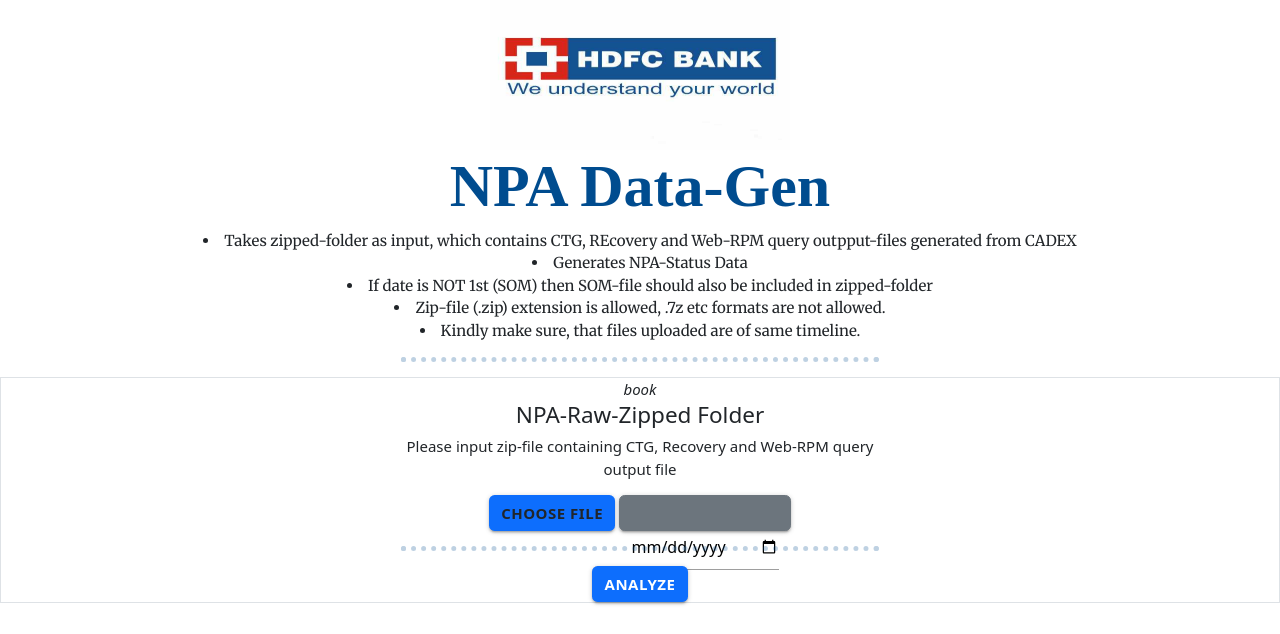
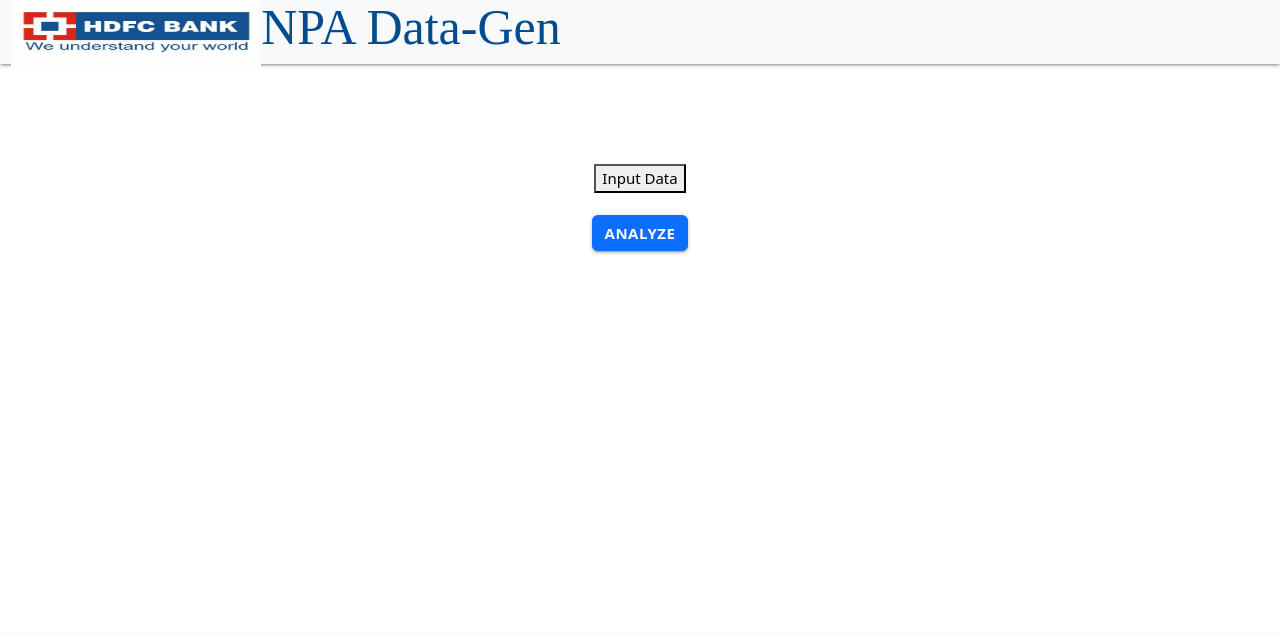
Before and after one commit to Ajoyabhi/flask_n_update, a Flask app: page / in a window 1280 px wide. Shown: the top 634 px of the page. Run offline with Flask 3, Linux system fonts and the light colour scheme; some libraries are stand-ins or nearby versions.

Commit message:
popup changes

```diff
--- /dev/null
+++ b/static/css/style.css
@@ -0,0 +1,126 @@
+.container {
+    justify-content: center;
+    align-items: center;
+    height: auto;
+    margin-top: 100px;
+
+  }
+.portrait-crop
+{
+    overflow: hidden;
+}
+
+.portrait-crop img
+{
+    margin-bottom: -30px;
+    margin-top: -20px;
+
+}
+
+
+.services-container {
+    overflow: hidden;
+}
+
+@keyframes slideIn {
+    from {
+      transform: translateX(-100%);
+    }
+    to {
+      transform: translateX(0);
+    }
+}
+
+.services-container ul li {
+    animation: slideIn 1s ease-in-out forwards;
+}
+
+#heading {
+    color: #004c8f;
+    font-family: 'Times New Roman', 'Lobster', cursive;
+    font-size: 50px;
+    text-align: center;
+    margin-top: 0%;
+
+}
+
+.spinner-container {
+    display: flex;
+    justify-content: center;
+    align-items: center;
+    height: auto;
+}
+
+.spinner {
+    width: 40px;
+    height: 40px;
+    border: 4px solid #f3f3f3;
+    border-top: 4px solid #3498db;
+    border-radius: 50%;
+    animation: spin 1s linear infinite;
+}
+
+@keyframes spin {
+    0% {
+      transform: rotate(0deg);
+    }
+    100% {
+      transform: rotate(360deg);
+    }
+}
+
+footer {
+    position: fixed;
+    left: 0;
+    bottom: 0;
+    width: 100%;
+    background-color: #f5f5f5;
+    padding: 20px;
+    text-align: center;
+  }
+
+/* #animation-list {
+    padding-left: 0;
+    list-style-position: inside;
+}
+
+#animation-list li {
+    font-size: 15px;
+    font-family: 'Merriweather', serif;
+} */
+
+
+.popup-container {
+    position: fixed;
+    top: 0;
+    left: 0;
+    width: 100%;
+    height: 100%;
+    background-color: rgba(0, 0, 0, 0.5);
+    display: flex;
+    justify-content: center;
+    align-items: center;
+    z-index: 999;
+    display: none;
+}
+
+  /* Styles for the popup content */
+.popup-content {
+    background-color: #f5f5f5;
+    padding: 20px;
+    max-width: 500px;
+    border-radius: 5px;
+    text-align: center;
+    position: relative;
+}
+
+
+.close-button {
+    position: absolute;
+    top: 22px;
+    right: 20px;
+    background: none;
+    border: none;
+    color: #000;
+    cursor: pointer;
+}
--- a/templates/index.html
+++ b/templates/index.html
@@ -22,83 +22,44 @@
       rel="stylesheet"
     />
     <script src="static/try_n.js"></script>
-    <link rel="stylesheet" href="static/css/style.css?1.4.2" />
+    <link rel="stylesheet" href="../static/css/style.css" />
   </head>
 
   <body>
-    <center>
-      <img
-        src="/static/css/hdfc-bank-jobs.jpg"
-        alt="HDFC Bank"
-        width="300"
-        height="150"
-      />
-    </center>
-    <h3
-      class="center-align"
-      style="
-        color: #004c8f;
-        font-family: 'Times New Roman', 'Lobster', cursive;
-        font-size: 60px;
-        text-align: center;
-        margin-top: 0%;
-      "
-    >
-      <b>NPA Data-Gen</b>
-    </h3>
-
-
-
-    <div
-      class="col s7 m2 text-center"
-
-    >
-      <div class="services-container center-align">
-        <li style="font-size: 15px; font-family: 'Merriweather', serif">
-          Takes zipped-folder as input, which contains CTG, REcovery and Web-RPM
-          query outpput-files generated from CADEX
-        </li>
-        <li style="font-size: 15px; font-family: 'Merriweather', serif">
-          Generates NPA-Status Data
-        </li>
-
-        <li style="font-size: 15px; font-family: 'Merriweather', serif">
-          If date is NOT 1st (SOM) then SOM-file should also be included in
-          zipped-folder
-        </li>
-        <li style="font-size: 15px; font-family: 'Merriweather', serif">
-          Zip-file (.zip) extension is allowed, .7z etc formats are not allowed.
-        </li>
-        <li style="font-size: 15px; font-family: 'Merriweather', serif">
-          Kindly make sure, that files uploaded are of same timeline.
-        </li>
+    <header><nav class="navbar navbar-expand-lg bg-light">
+        <div class="container-fluid portrait-crop"  >
+          <div class="d-flex align-items-center">
+            <img src="/static/css/hdfc-bank-jobs.jpg" alt="HDFC Bank" width="250" height="100" />
+            <div class="mr-4">
+              <a class="navbar-brand" id="heading" href="#">
+                NPA Data-Gen
+              </a>
             </div>
           </div>
 
-    <div class="container" style="max-width: 500px">
-      <hr style="border: #004c8f dotted 5px; border-bottom: none" />
+          <button class="navbar-toggler" type="button" data-bs-toggle="collapse" data-bs-target="#navbarSupportedContent" aria-controls="navbarSupportedContent" aria-expanded="false" aria-label="Toggle navigation">
+            <span class="navbar-toggler-icon"></span>
+          </button>
+
+          <div class="collapse navbar-collapse" id="navbarSupportedContent">
+            <!-- Navbar links or additional content -->
           </div>
+        </div>
+      </nav>
+    </header>
 
-    <!-- end of section 3 -->
-    <!-- section 2    -->
-    <form
-      class="full border"
-      name="form"
-      method="POST"
-      enctype="multipart/form-data"
-    >
+
+    <div class="container text-center">
+
+
+          <button id="openPopupButton" >Input Data</button>
+          <div class="popup-container" id="popupContainer">
+            <div class="popup-content">
+              <button class="close-button" onclick="closePopup()">Close</button>
+              <form class="full border" name="form" method="POST" enctype="multipart/form-data">
                 <section style="background: white">
-        <div class="container" style="max-width: 500px">
-          <!--             <div class="row mt-1"> -->
-
-          <div class="col s12 m3">
-            <div class="services-container text-center">
-              <i class="material-icons my-icon">book</i>
                       <h4>NPA-Raw-Zipped Folder</h4>
-              <p>
-                Please input zip-file containing CTG, Recovery and Web-RPM query
-                output file
-              </p>
+                      <p>Please input zip-file containing CTG, Recovery and Web-RPM query output file</p>
                       <input
                           style="display: none"
                           type="file"
@@ -118,32 +79,44 @@
                           <label for="datepicker"></label>
                           <input type="date" id="datepicker">
                       </div>
+                      <div class="btn btn-secondary">
+                          <label for="datepicker"></label>
+                          <input type="date" id="datepicker">
+                      </div>
 
                       </div>
                       </div>
-          <hr style="border: #004c8f dotted 5px; border-bottom: none" />
+                      <br/>
+                      <br/>
+
+                      <button class="btn bg-primary s12 m2 text-center" style="color: white; background: #004c8f" type="submit" value="Analyze" name="Analyze" onclick="showSpinner()">
+                          <strong id="analyzeButtonText">Analyze</strong>
+                          <div class="spinner-container" id="spinnerContainer" style="display: none;">
+                          <div class="spinner"></div>
+                          </div>
+                      </button>
+                  </section>
+              </form>
+            </div>
+        </div>
     </div>
 
-        <div class="container" style="max-width: 500px">
-          <div class="services-container-f text-center">
-            <button
-              class="btn bg-primary s12 m2 text-center"
-              style="color: white; background: #004c8f"
-              type="submit"
-              enctype="multipart/form-data"
-              value="Analyze"
-              name="Analyze"
-            >
-              <strong >Analyze</strong>
-            </button>
+    <footer class="footer">
+        <div class="services-container center-align">
+          <ul id="animation-list" style="padding-left: 0; list-style-position: inside;">
+            <li style="font-size: 15px; font-family: 'Merriweather', serif">Takes zipped-folder as input, which contains CTG, Recovery, and Web-RPM query output-files generated from CADEX</li>
+            <li style="font-size: 15px; font-family: 'Merriweather', serif">Generates NPA-Status Data</li>
+            <li style="font-size: 15px; font-family: 'Merriweather', serif">If the date is NOT 1st (SOM), then SOM-file should also be included in the zipped-folder</li>
+            <li style="font-size: 15px; font-family: 'Merriweather', serif">Zip-file (.zip) extension is allowed, .7z, etc. formats are not allowed.</li>
+            <li style="font-size: 15px; font-family: 'Merriweather', serif">Kindly make sure that files uploaded are of the same timeline.</li>
+          </ul>
         </div>
-        </div>
-      </section>
-    </form>
+      </footer>
+
 
     <!-- </script> -->
     <script src="https://cdn.jsdelivr.net/npm/bootstrap@5.3.0/dist/js/bootstrap.bundle.min.js" integrity="sha384-geWF76RCwLtnZ8qwWowPQNguL3RmwHVBC9FhGdlKrxdiJJigb/j/68SIy3Te4Bkz" crossorigin="anonymous"></script>
-
+    <script src="../static/css/main.js"></script>
   </body>
   </body>
 </html>
```
Also changed, not shown: static/css/main.js (added, +48 -0 lines). Lines whose indentation alone changed are shown as unchanged.
